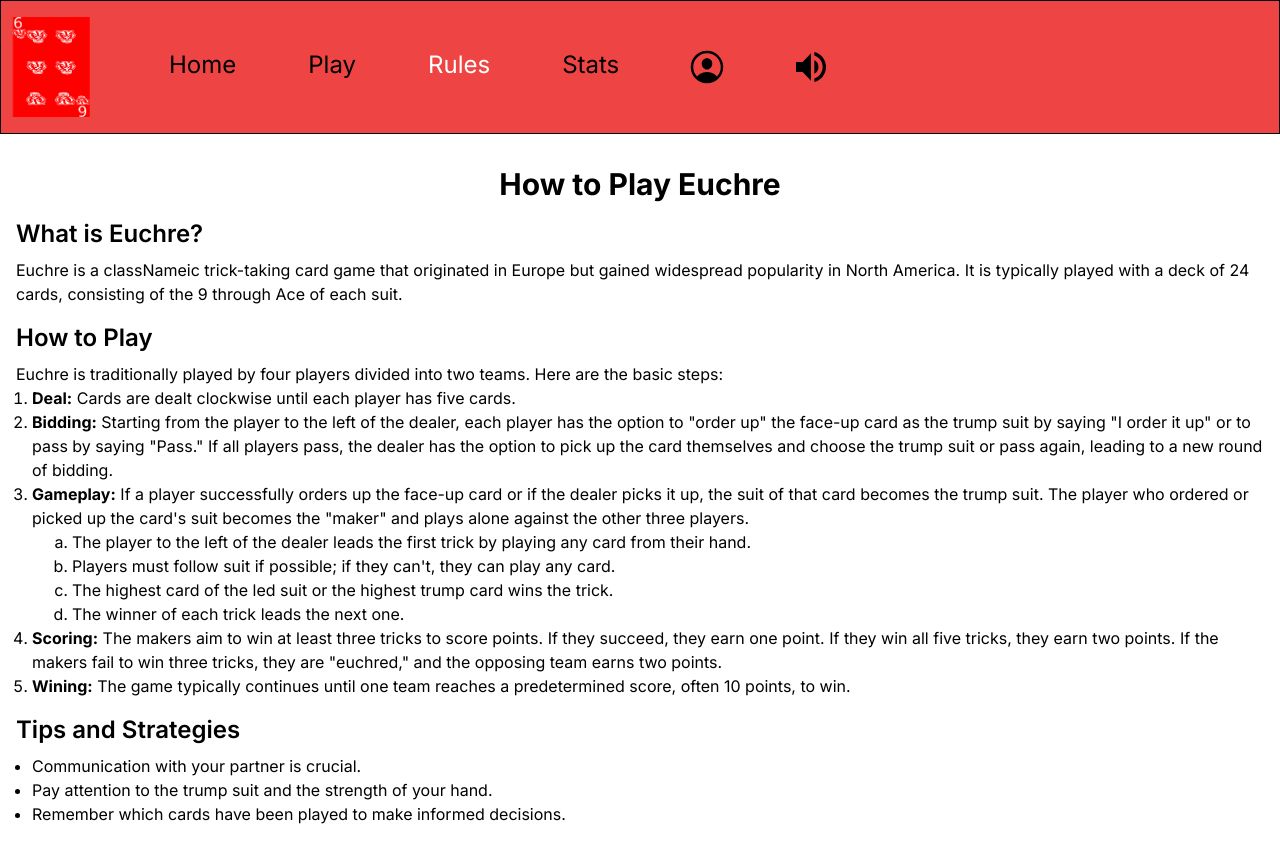
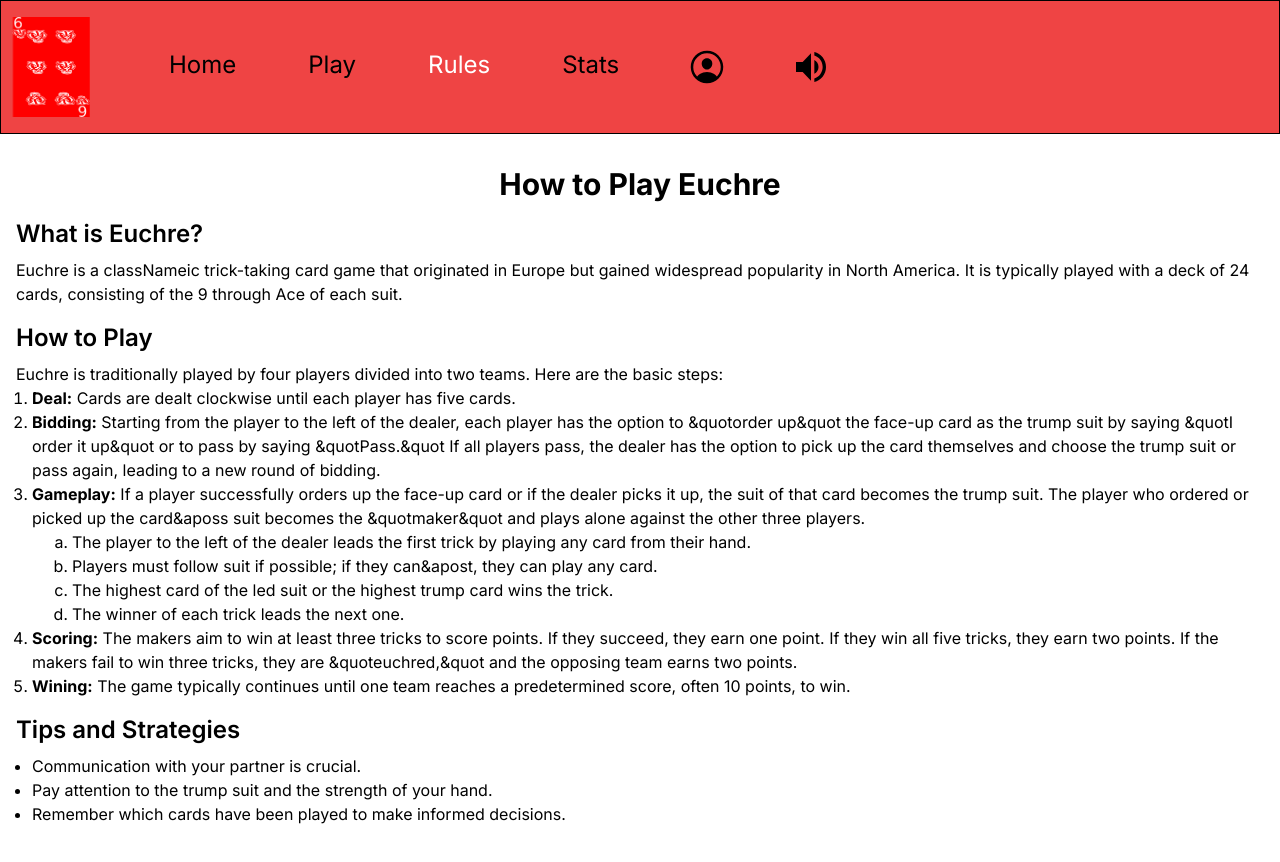
Before and after one commit to JaimeZepeda08/SixOfBadgers, a Next.js app in the folder euchreGame/frontend/: page /rules in a window 1280 px wide. Shown: the top 862 px of the page. Built offline with nearby package versions, Linux system fonts and the light colour scheme.

Commit message:
CI Working?

```diff
--- a/euchreGame/frontend/src/app/layout.tsx
+++ b/euchreGame/frontend/src/app/layout.tsx
@@ -20,7 +20,7 @@ export default function RootLayout({
     <html lang="en">
       <body className={inter.className}>
         <TopNav
-          components={[<Profile />, <MusicPlayer src="/pokerFace.mp3" />]}
+          components={[<Profile key="profileComponent"/>, <MusicPlayer key="musicPlayerComponent" src="/pokerFace.mp3" />]}
         />
         {children}
       </body>
--- a/euchreGame/frontend/src/app/rules/page.tsx
+++ b/euchreGame/frontend/src/app/rules/page.tsx
@@ -25,8 +25,8 @@ export default function Page() {
         </li>
         <li>
           <strong>Bidding:</strong> Starting from the player to the left of the
-          dealer, each player has the option to "order up" the face-up card as
-          the trump suit by saying "I order it up" or to pass by saying "Pass."
+          dealer, each player has the option to &quotorder up&quot the face-up card as
+          the trump suit by saying &quotI order it up&quot or to pass by saying &quotPass.&quot
           If all players pass, the dealer has the option to pick up the card
           themselves and choose the trump suit or pass again, leading to a new
           round of bidding.
@@ -34,8 +34,8 @@ export default function Page() {
         <li>
           <strong>Gameplay:</strong> If a player successfully orders up the
           face-up card or if the dealer picks it up, the suit of that card
-          becomes the trump suit. The player who ordered or picked up the card's
-          suit becomes the "maker" and plays alone against the other three
+          becomes the trump suit. The player who ordered or picked up the card&aposs
+          suit becomes the &quotmaker&quot and plays alone against the other three
           players.
           <ol className="list-decimal ml-10">
             <li style={{ listStyleType: "lower-alpha" }}>
@@ -43,7 +43,7 @@ export default function Page() {
               playing any card from their hand.
             </li>
             <li style={{ listStyleType: "lower-alpha" }}>
-              Players must follow suit if possible; if they can't, they can play
+              Players must follow suit if possible; if they can&apost, they can play
               any card.
             </li>
             <li style={{ listStyleType: "lower-alpha" }}>
@@ -59,7 +59,7 @@ export default function Page() {
           <strong>Scoring:</strong> The makers aim to win at least three tricks
           to score points. If they succeed, they earn one point. If they win all
           five tricks, they earn two points. If the makers fail to win three
-          tricks, they are "euchred," and the opposing team earns two points.
+          tricks, they are &quoteuchred,&quot and the opposing team earns two points.
         </li>
         <li>
           <strong>Wining:</strong> The game typically continues until one team
```
